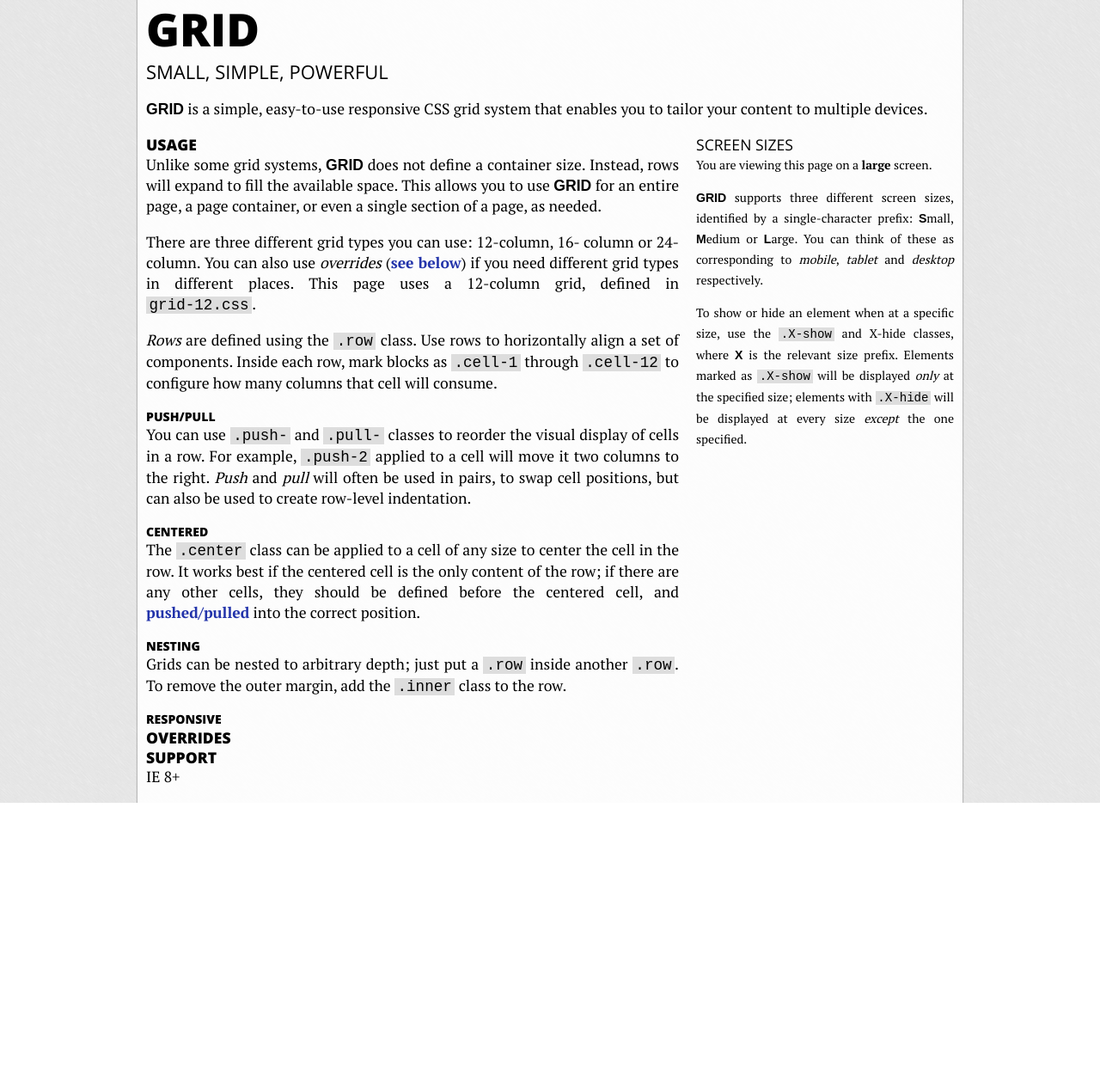
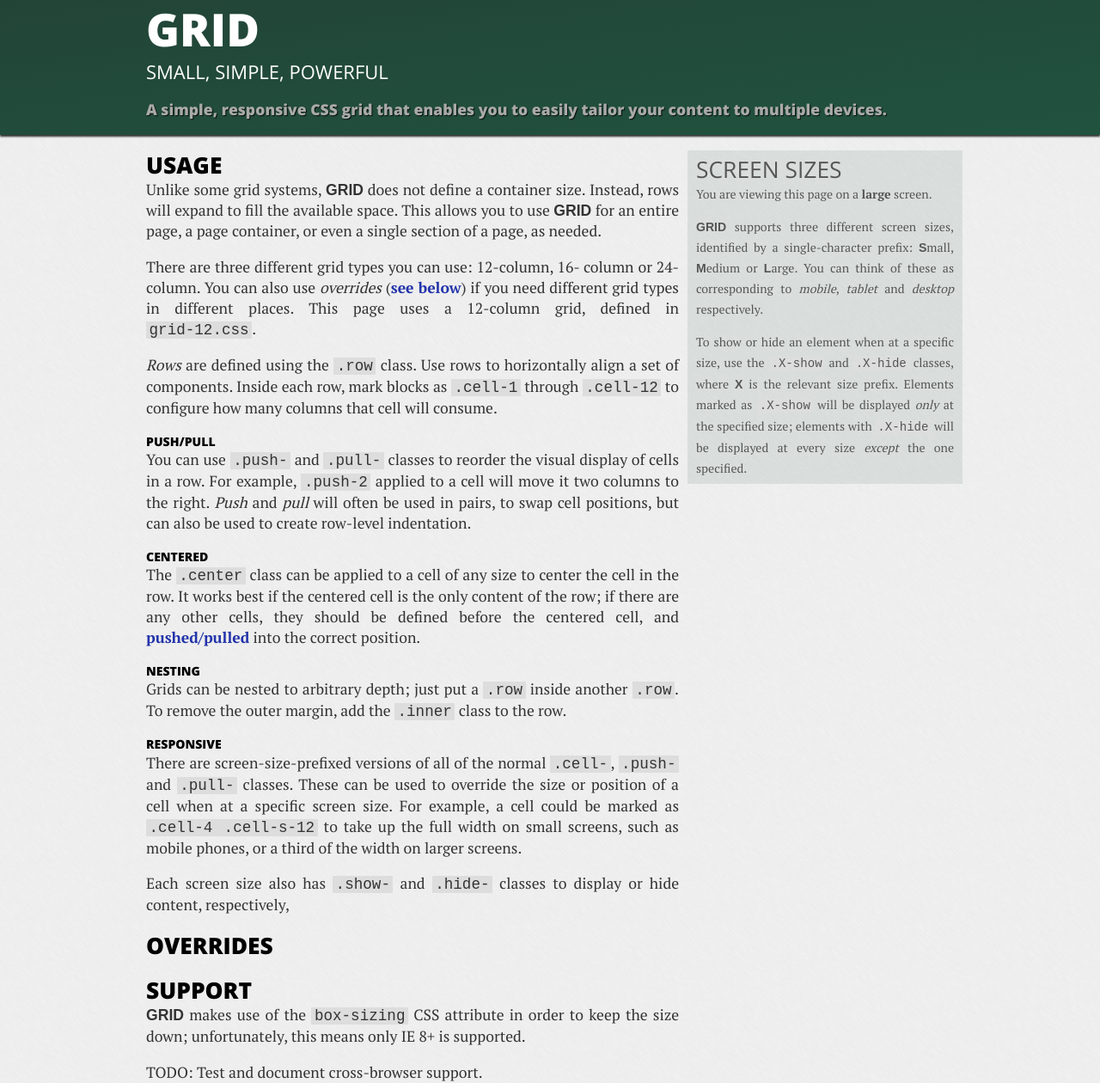
Before and after one commit to tokenshift/Grid, a plain HTML site: page index.html in a window 1280 px wide. Shown: the whole page at 86% size. Before the commit the page ends 934 px from the top, so only its background shows below. Drawn offline with nearby package versions, Linux system fonts and the light colour scheme; a web font is replaced by a local one.

Commit message:
Responsive section, support section, and style changes.

```diff
--- a/index.css
+++ b/index.css
@@ -19,13 +19,21 @@ a:hover {
   text-decoration: underline;
 }
 
-aside p {
-  font-size: 0.8em;
+aside {
+  background: rgba(33, 83, 63, 0.1);
+  padding-top: 0.3em;
+  padding-bottom: 0.3em;
 }
 
 aside h3 {
-  font-weight: 400;
+  color: #555;
+  font-weight: 300;
   text-shadow: none;
+}
+
+aside p {
+  color: #555;
+  font-size: 0.8em;
 }
 
 b {
@@ -55,12 +63,12 @@ h1 {
 
 h2 {
   font-size: 125%;
-  font-weight: 400;
+  font-weight: 300;
   margin-top: 0;
 }
 
 h3 {
-  font-size: 100%;
+  font-size: 150%;
   font-weight: 800;
   margin: 0;
 }
@@ -71,21 +79,48 @@ h4 {
   margin: 0;
 }
 
+header {
+  background: linear-gradient(to top left, #21533f 0%, #224437 100%);
+  box-shadow: 0 2px 2px rgba(0, 0, 0, 0.8);
+  color: #fff;
+  margin-bottom: 1em;
+}
+
+header p {
+  color: #aaa;
+  font-family: "Open Sans", sans-serif;
+  font-weight: 800;
+  margin-bottom: 1em;
+  text-shadow: 1px 1px 1px rgba(0, 0, 0, 0.8);
+}
+
 p {
+  color: #333;
   font-family: "PT Serif", serif;
   font-weight: 400;
+  margin-bottom: 0;
+  text-align: justify;
+}
+
+h1 + p, h2 + p, h3 + p, h4 + p {
   margin-top: 0;
-  text-align: justify;
+}
+
+section + section, p + section {
+  margin-top: 1em;
 }
 
 strong {
   font-weight: 600
 }
 
-#main {
-  background: rgba(255, 255, 255, 0.9);
-  box-shadow: 0 0 1px 1px rgba(0, 0, 0, 0.2);
+#page {
+  background: rgba(255, 255, 255, 0.3);
   font-size: 1.1em;
+  min-height: 100%;
+}
+
+.container {
   margin: auto;
   max-width: 960px;
   min-height: 100%;
--- a/index.html
+++ b/index.html
@@ -3,32 +3,31 @@
   <head>
     <title>Grid</title>
 
-    <link href='http://fonts.googleapis.com/css?family=PT+Sans:800|PT+Serif:400,700|PT+Mono|Open+Sans:400,600,800' rel='stylesheet' type='text/css' />
+    <link href='http://fonts.googleapis.com/css?family=PT+Sans:800|PT+Serif:400,700|PT+Mono|Open+Sans:300,400,600,800' rel='stylesheet' type='text/css' />
 
     <link rel="stylesheet" type="text/css" href="grid-12.css" />
     <link rel="stylesheet" type="text/css" href="grid-16-override.css" />
     <link rel="stylesheet" type="text/css" href="index.css" />
   </head>
   <body>
-    <div id="main">
-      <div class="row">
+    <div id="page">
+      <header class="row">
+        <div class="container">
           <div class="cell-12">
             <h1>Grid</h1>
             <h2>Small, simple, powerful</h2>
-        </div>
-      </div>
 
-      <div class="row">
-        <div class="cell-12">
             <p>
-            <b>Grid</b> is a simple, easy-to-use responsive CSS grid system that
-            enables you to tailor your content to multiple devices.
+              A simple, responsive CSS grid that enables you to easily
+              tailor your content to multiple devices.
             </p>
           </div>
         </div>
+      </header>
 
+      <div class="container">
         <div class="row">
-        <aside class="cell-4 cell-s-12 push-m-8 push-l-8">
+          <aside id="screen-sizes" class="cell-4 cell-s-12 push-m-8 push-l-8">
             <h3>Screen Sizes</h3>
             <p>
               You are viewing this page on a
@@ -45,7 +44,7 @@
             </p>
             <p>
               To show or hide an element when at a specific size, use the
-            <code>.X-show</code> and <code.>X-hide</code> classes, where
+              <code>.X-show</code> and <code>.X-hide</code> classes, where
               <b>X</b> is the relevant size prefix. Elements marked as
               <code>.X-show</code> will be displayed <em>only</em> at the
               specified size; elements with <code>.X-hide</code> will be
@@ -116,6 +115,21 @@
 
               <section id="responsive">
                 <h4>Responsive</h4>
+
+                <p>
+                  There are screen-size-prefixed versions of all of the normal
+                  <code>.cell-</code>, <code>.push-</code> and
+                  <code>.pull-</code> classes. These can be used to override the
+                  size or position of a cell when at a specific screen size. For
+                  example, a cell could be marked as
+                  <code>.cell-4 .cell-s-12</code> to take up the full width on
+                  small screens, such as mobile phones, or a third of the width
+                  on larger screens.
+                </p>
+                <p>
+                  Each screen size also has <code>.show-</code> and
+                  <code>.hide-</code> classes to display or hide content,
+                  respectively,
               </section>
             </section>
 
@@ -125,8 +139,16 @@
 
             <section id="support">
               <h3>Support</h3>
-            <p>IE 8+</p>
+
+              <p>
+                <b>Grid</b> makes use of the <code>box-sizing</code> CSS
+                attribute in order to keep the size down; unfortunately, this
+                means only IE 8+ is supported.
+              </p>
+
+              <p>TODO: Test and document cross-browser support.</p>
             </section>
+          </div>
         </div>
       </div>
     </div>
```
Lines whose indentation alone changed are shown as unchanged.
